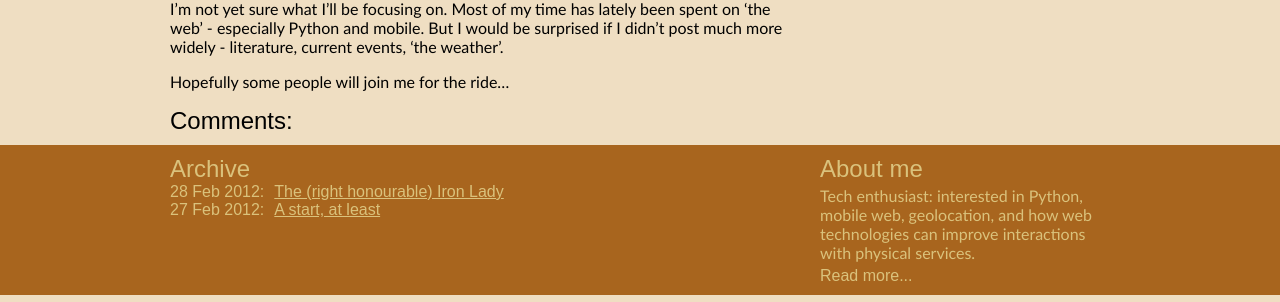
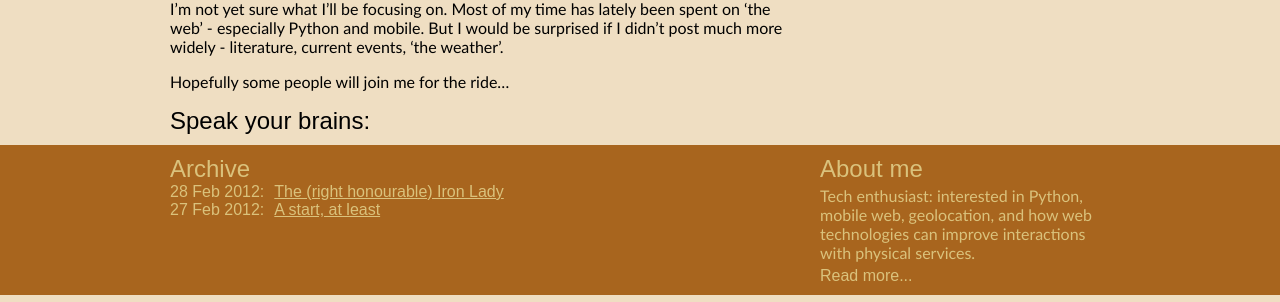
Before and after one commit to matthewowen/personal-site, a Jekyll site: the page built from _posts/2012-02-27-test.markdown, in a window 1280 px wide. Shown: the part 475-777 px from the top of the page. Built offline with Jekyll 4.4.1, drawn with Linux system fonts in a browser that asks for light colours; some web fonts are replaced; comment, search, counter and statistics services are not loaded.

Commit message:
comments title

```diff
--- a/_layouts/post.html
+++ b/_layouts/post.html
@@ -6,7 +6,7 @@ layout: base
 <h2><a href="{{ post.url }}">{{ page.title }}</a></h2>
 <date>{{ page.date | date_to_string }}</date>
 {{ content }}
-<h3>Comments:</h3>
+<h3>Speak your brains:</h3>
 <div id="disqus_thread"></div>
 <script type="text/javascript">
     /* * * CONFIGURATION VARIABLES: EDIT BEFORE PASTING INTO YOUR WEBPAGE * * */
```
